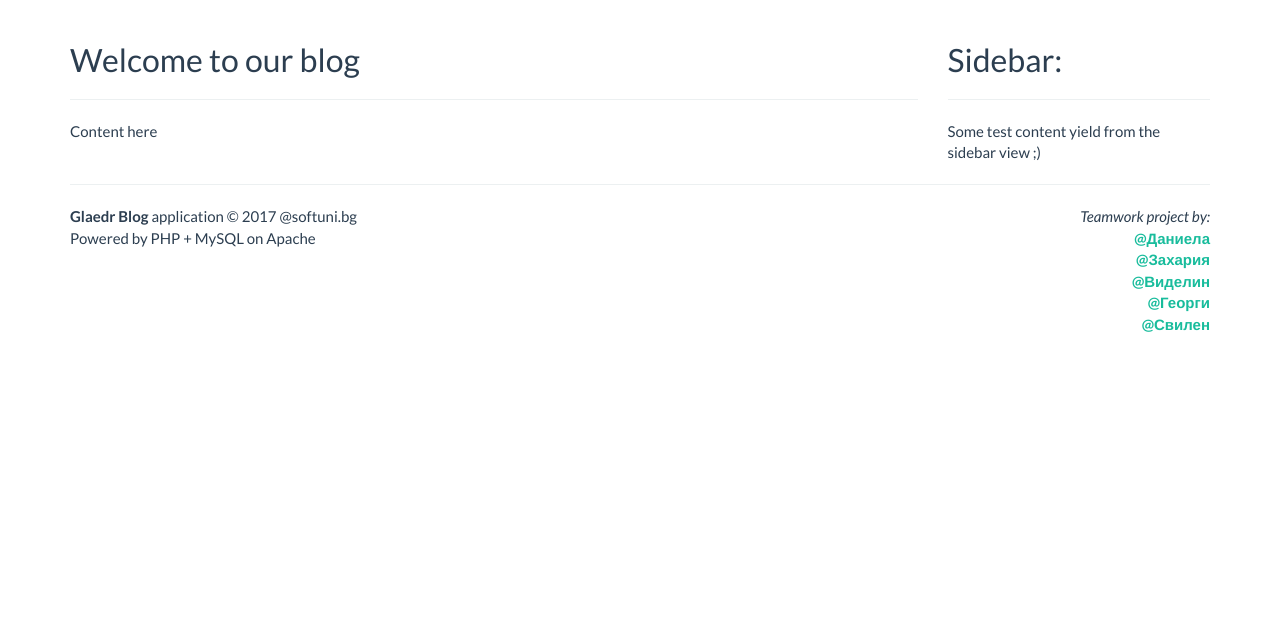
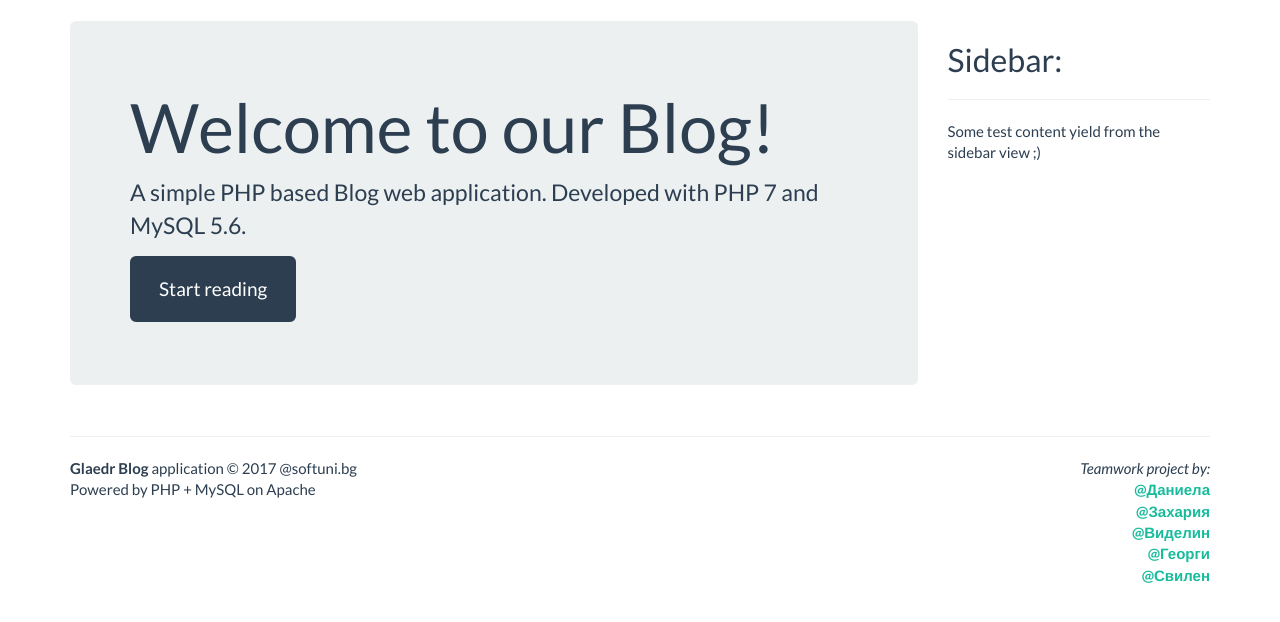
Before and after one commit to vdonchev/GlaedrBLOG, a PHP site: page / in a window 1280 px wide. Shown: the part 60-682 px from the top of the page. Run offline with PHP 8.4, Linux system fonts and the light colour scheme.

Commit message:
Add few style tweaks

```diff
--- a/Blog/views/_layout/header.php
+++ b/Blog/views/_layout/header.php
@@ -1,7 +1,11 @@
 <!doctype html>
 <html lang="en">
 <head>
+    <!--  CSS  -->
     <link rel="stylesheet" href="<?= \Framework\Core\Config::PUBLIC; ?>/styles/bootstrap.min.css">
+    <link rel="stylesheet" href="<?= \Framework\Core\Config::PUBLIC; ?>/styles/styles.css">
+
+    <!--  JS  -->
     <script src="<?= \Framework\Core\Config::PUBLIC; ?>/js/jquery-3.1.1.min.js"></script>
     <script src="<?= \Framework\Core\Config::PUBLIC; ?>/js/bootstrap.min.js"></script>
     <script src="<?= \Framework\Core\Config::PUBLIC; ?>/js/scripts.js"></script>
--- a/Blog/views/home/index.php
+++ b/Blog/views/home/index.php
@@ -1,5 +1,7 @@
 <div class="col-md-9">
-    <h1 class="h2">Welcome to our blog</h1>
-    <hr>
-    <p>Content here</p>
+    <div class="jumbotron">
+        <h1>Welcome to our Blog!</h1>
+        <p>A simple PHP based Blog web application. Developed with PHP 7 and MySQL 5.6.</p>
+        <p><a class="btn btn-primary btn-lg" href="<?= \Framework\Core\Config::APP_ROOT; ?>/posts">Start reading</a></p>
+    </div>
 </div>
--- a/Blog/views/user/login.php
+++ b/Blog/views/user/login.php
@@ -1,7 +1,8 @@
 <div class="col-md-9">
+    <h1 class="h2">Login form:</h1>
+    <hr>
     <form class="form-horizontal" method="post" action="<?=\Framework\Core\Config::APP_ROOT;?>/user/login">
         <fieldset>
-            <legend>Login</legend>
             <div class="form-group">
                 <label for="username" class="col-lg-2 control-label">Username
                 </label>
--- a/Blog/views/user/register.php
+++ b/Blog/views/user/register.php
@@ -1,8 +1,9 @@
 <div class="col-md-9">
+    <h1 class="h2">Register:</h1>
+    <hr>
     <form class="form-horizontal" method="post" action="<?=\Framework\Core\Config::APP_ROOT;?>/user/register">
         <fieldset>
-            <legend>Register</legend>
-            <div class="form-group">
+            <div class="form-group danger">
                 <label for="username" class="col-lg-2 control-label">Username
                 </label>
                 <div class="col-lg-10">
@@ -10,7 +11,6 @@
                            autocomplete="off">
                 </div>
             </div>
-            <hr>
             <div class="form-group">
                 <label for="password" class="col-lg-2 control-label">Password</label>
                 <div class="col-lg-10">
```
Also changed, not shown: public/styles/styles.css (added).
